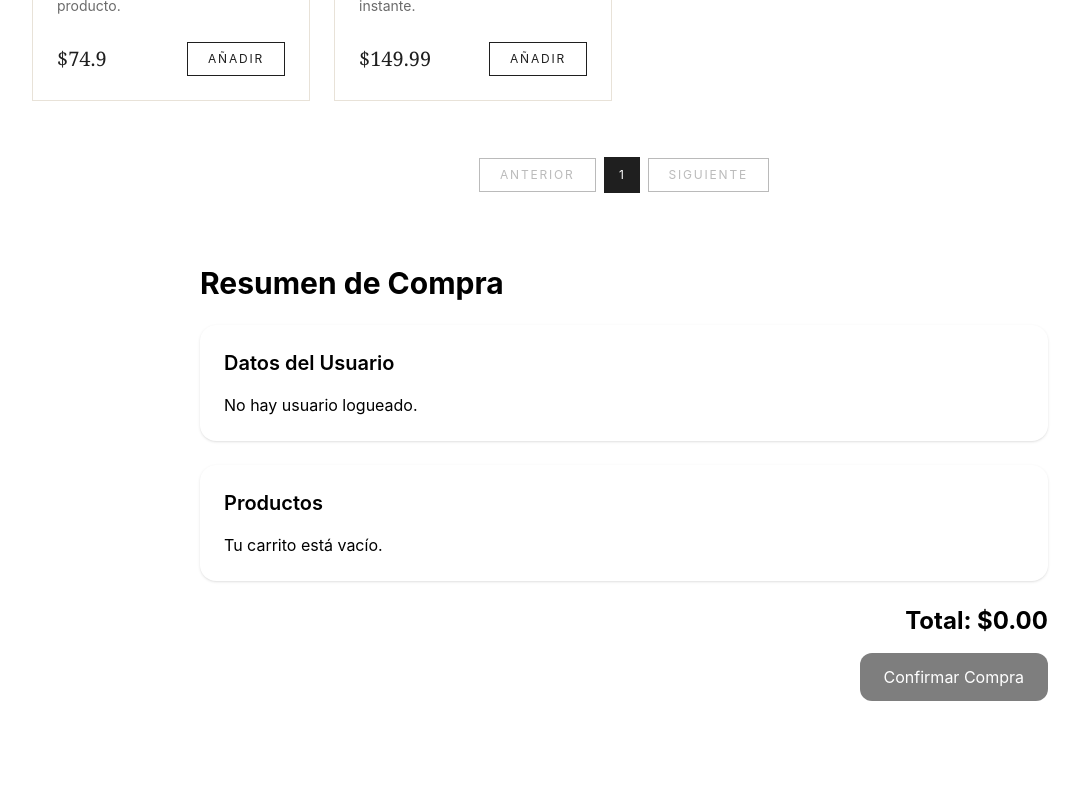
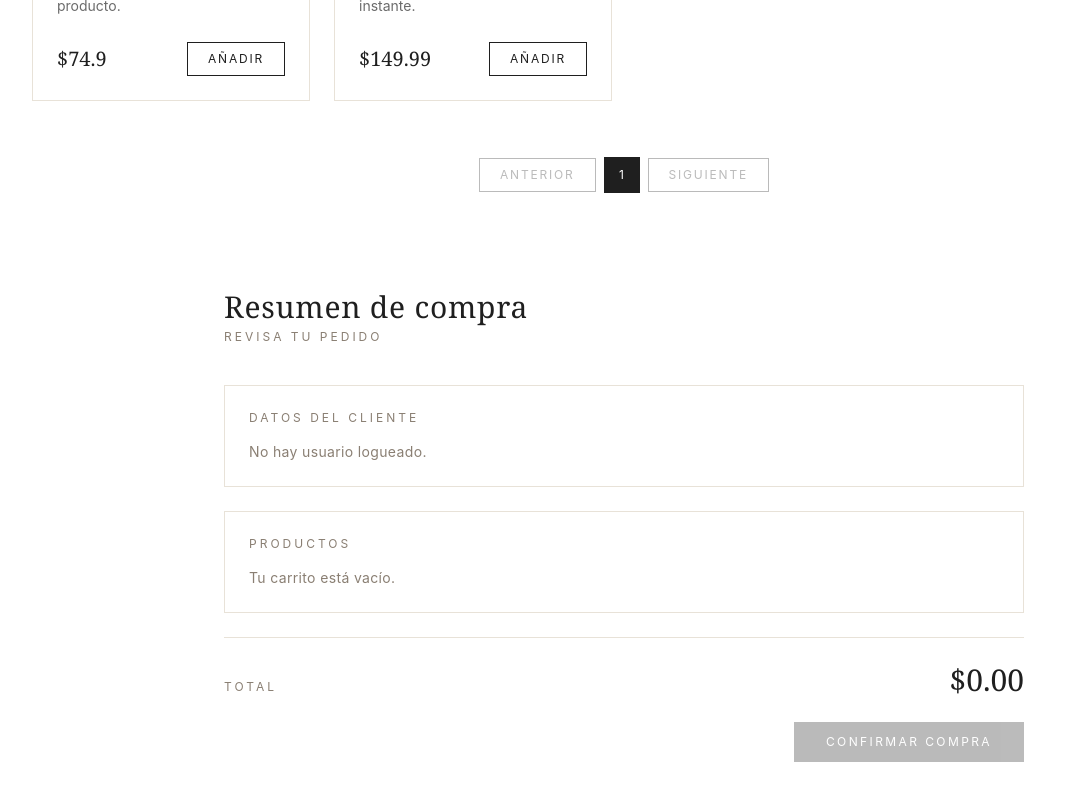
Before and after one commit to LauraRpoMo/Reto_fullstack, a React (Vite) app: page / in a window 1280 px wide. Shown: the part 1139-1939 px from the top of the page, without its empty margins (16-1095 px from the left). Before the commit the page ends 1864 px from the top, so only its background shows below. Built offline with nearby package versions, Linux system fonts and the light colour scheme.

Commit message:
style: rediseña CheckoutPreview

```diff
--- a/src/components/organisms/CheckoutPreview.jsx
+++ b/src/components/organisms/CheckoutPreview.jsx
@@ -11,56 +11,91 @@ const CheckoutPreview = () => {
   };
 
   return (
-    <section className="max-w-4xl mx-auto p-6">
-      <h2 className="text-3xl font-bold mb-6">Resumen de Compra</h2>
+    <section className="px-6 md:px-12 py-12 max-w-4xl mx-auto">
+      <div className="mb-10">
+        <h2 className="font-serif text-3xl tracking-wide text-[#1F1F1F]">
+          Resumen de compra
+        </h2>
+        <p className="text-xs uppercase tracking-[0.25em] text-[#8A7F73] mt-1">
+          Revisa tu pedido
+        </p>
+      </div>
 
-      <div className="bg-white rounded-2xl shadow p-6 mb-6">
-        <h3 className="text-xl font-semibold mb-4">Datos del Usuario</h3>
+      <div className="space-y-6">
 
+        <div className="border border-[#E8E2D8] p-6">
+          <p className="text-xs uppercase tracking-[0.25em] text-[#8A7F73] mb-4">
+            Datos del cliente
+          </p>
           {currentUser ? (
-          <>
-            <p><strong>Nombre:</strong> {currentUser.name}</p>
-            <p><strong>Email:</strong> {currentUser.email}</p>
-          </>
+            <div className="space-y-2">
+              <div className="flex justify-between items-baseline border-b border-[#E8E2D8] pb-3">
+                <span className="text-xs uppercase tracking-[0.15em] text-[#8A7F73]">Nombre</span>
+                <span className="font-serif text-[#1F1F1F]">{currentUser.name}</span>
+              </div>
+              <div className="flex justify-between items-baseline pt-1">
+                <span className="text-xs uppercase tracking-[0.15em] text-[#8A7F73]">Email</span>
+                <span className="text-sm text-[#6B6B6B]">{currentUser.email}</span>
+              </div>
+            </div>
           ) : (
-          <p>No hay usuario logueado.</p>
+            <p className="text-sm text-[#8A7F73] tracking-wide">
+              No hay usuario logueado.
+            </p>
           )}
         </div>
 
-      <div className="bg-white rounded-2xl shadow p-6 mb-6">
-        <h3 className="text-xl font-semibold mb-4">Productos</h3>
-
+        <div className="border border-[#E8E2D8] p-6">
+          <p className="text-xs uppercase tracking-[0.25em] text-[#8A7F73] mb-4">
+            Productos
+          </p>
           {cartItems.length > 0 ? (
-          cartItems.map((item) => (
+            <div className="divide-y divide-[#E8E2D8]">
+              {cartItems.map((item) => (
                 <div
                   key={item.id}
-              className="flex justify-between border-b py-3"
+                  className="flex justify-between items-baseline py-4"
                 >
-              <span>
-                {item.name} x{item.quantity}
+                  <div>
+                    <span className="font-serif text-[#1F1F1F] tracking-wide">
+                      {item.name}
                     </span>
-              <span>
+                    <span className="text-xs text-[#8A7F73] ml-2">
+                      x{item.quantity}
+                    </span>
+                  </div>
+                  <span className="text-sm text-[#6B6B6B]">
                     ${(item.price * item.quantity).toFixed(2)}
                   </span>
                 </div>
-          ))
+              ))}
+            </div>
           ) : (
-          <p>Tu carrito está vacío.</p>
+            <p className="text-sm text-[#8A7F73] tracking-wide">
+              Tu carrito está vacío.
+            </p>
           )}
         </div>
 
+        <div className="border-t border-[#E8E2D8] pt-6 flex justify-between items-baseline">
+          <p className="text-xs uppercase tracking-[0.25em] text-[#8A7F73]">
+            Total
+          </p>
+          <span className="font-serif text-3xl text-[#1F1F1F]">
+            ${total.toFixed(2)}
+          </span>
+        </div>
+
         <div className="text-right">
-        <h3 className="text-2xl font-bold mb-4">
-          Total: ${total.toFixed(2)}
-        </h3>
-
           <button
             onClick={handleConfirmPurchase}
             disabled={cartItems.length === 0}
-          className="px-6 py-3 bg-black text-white rounded-xl disabled:opacity-50"
+            className="px-8 py-3 text-xs uppercase tracking-[0.2em] bg-[#1F1F1F] text-white hover:bg-[#B89B72] transition duration-300 disabled:opacity-30 disabled:cursor-not-allowed disabled:hover:bg-[#1F1F1F]"
           >
-          Confirmar Compra
+            Confirmar compra
           </button>
+        </div>
+
       </div>
     </section>
   );
```
Lines whose indentation alone changed are shown as unchanged.
